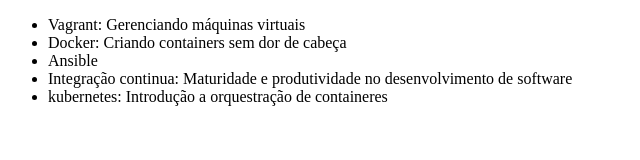
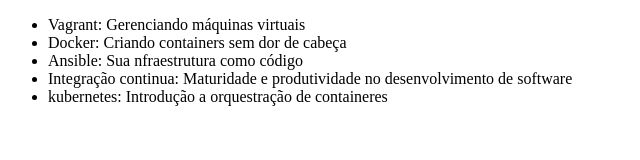
Before and after one commit to brMonteiro-G/alura-git, a plain HTML site: page Index.html in a window 1280 px wide. Shown: the whole page, without its empty margins (0-640 px from the left). Drawn offline with Linux system fonts and the light colour scheme.

Commit message:
Atualizando nome do curso Ansible

```diff
--- a/Index.html
+++ b/Index.html
@@ -10,7 +10,7 @@
         <li>Vagrant: Gerenciando máquinas virtuais </li>
 
         <li>Docker: Criando containers sem dor de cabeça</li>
-        <li>Ansible</li>
+        <li>Ansible: Sua nfraestrutura como código</li>
         <li>Integração continua: Maturidade e produtividade no desenvolvimento de software </li>
         <li> kubernetes: Introdução a orquestração de containeres</li>
     </ul>
```
